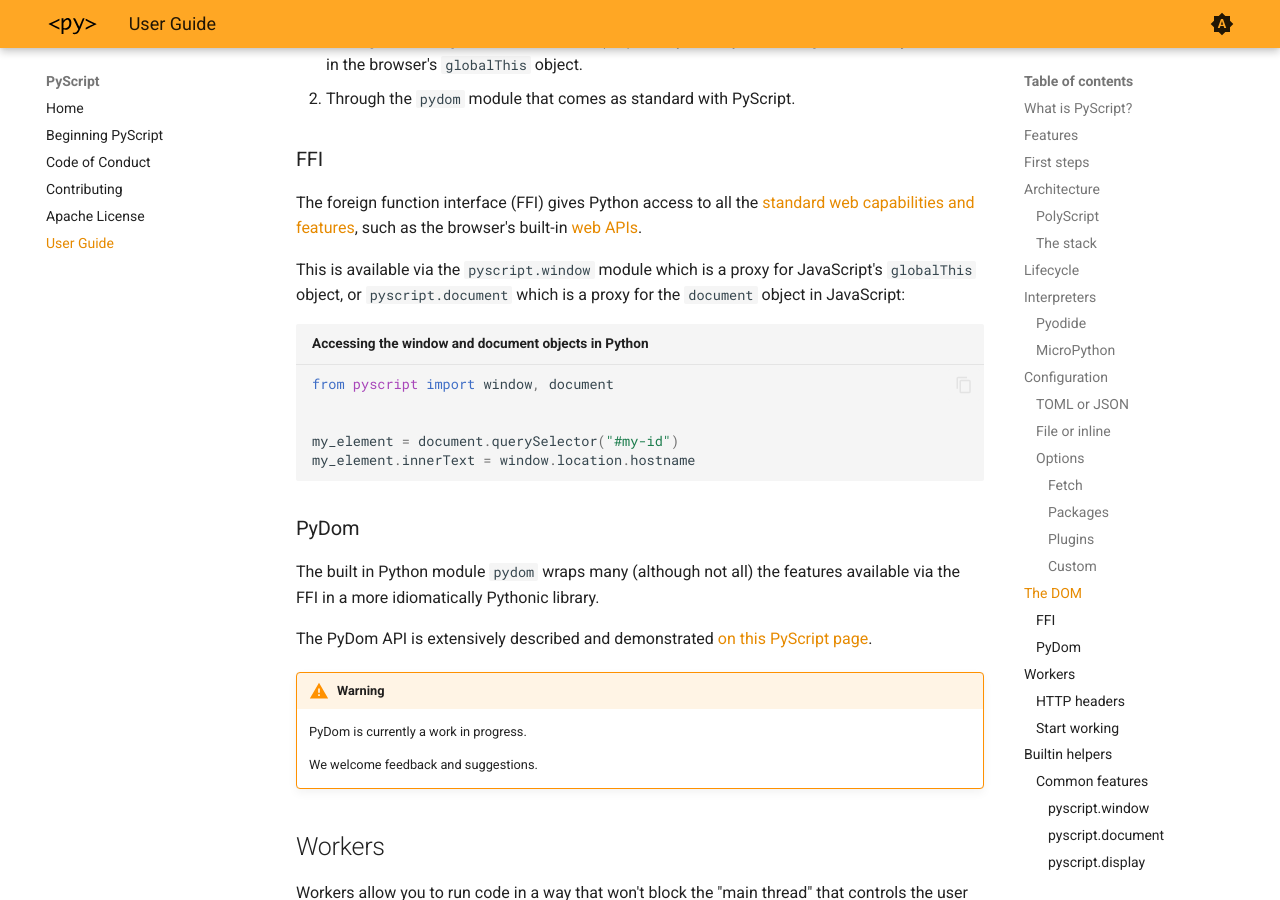
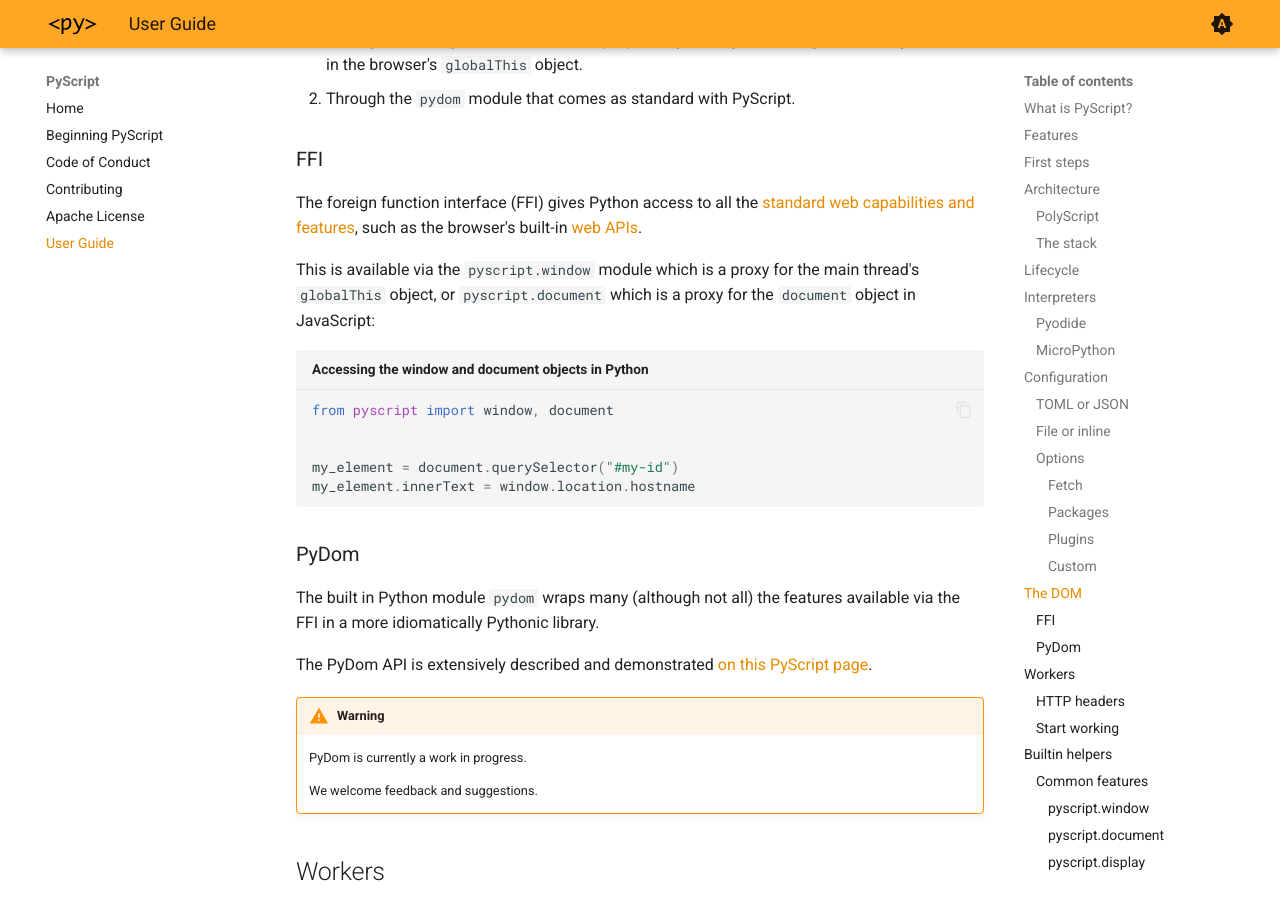
Before and after one commit to pyscript/docs, an MkDocs documentation site: the page built from docs/user-guide.md, in a window 1280 px wide and 900 px high, scrolled down 14051 px. Built offline with MkDocs 1.6.1 and Material for MkDocs 9.7.7, drawn with Linux system fonts in a browser that asks for light colours; the version menu is left out.

Commit message:
Corrections.

````diff
--- a/docs/user-guide.md
+++ b/docs/user-guide.md
@@ -658,8 +658,8 @@ such as the browser's built-in
 [web APIs](https://developer.mozilla.org/en-US/docs/Web/API).
 
 This is available via the `pyscript.window` module which is a proxy for
-JavaScript's `globalThis` object, or `pyscript.document` which is a proxy for
-the `document` object in JavaScript:
+the main thread's `globalThis` object, or `pyscript.document` which is a proxy
+for the `document` object in JavaScript:
 
 ```Python title="Accessing the window and document objects in Python"
 from pyscript import window, document
````
